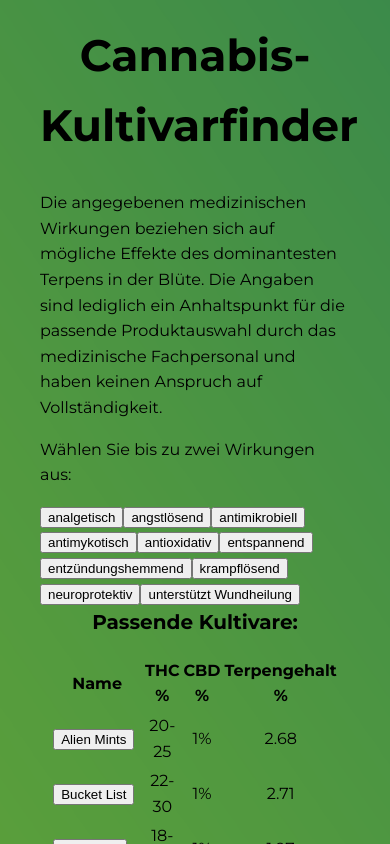
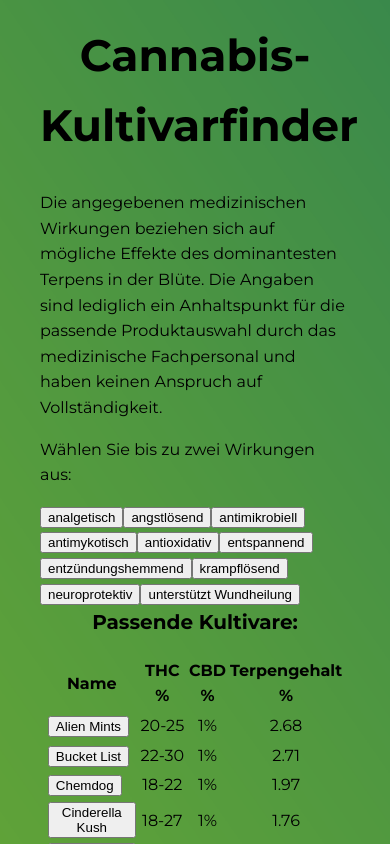
Before and after one commit to Benne420/kultivarfinder_app, a React (Create React App) app: page / in a window 390 px wide. Shown: the top 844 px of the page. Built offline with nearby package versions, Linux system fonts and the light colour scheme; no server answers; a web font is replaced by a local one.

Commit message:
Changes to be committed: modified:   src/App.js modified:   src/styles.css

```diff
--- a/src/App.js
+++ b/src/App.js
@@ -118,7 +118,9 @@ export default function CannabisKultivarFinder() {
                           {strain.name}
                         </button>
                       </td>
-                      <td>{strain.thc}</td>
+                      <td>
+                        <span className="thc-values">{strain.thc}</span>
+                      </td>
                       <td className="hidden-sm">{strain.cbd}</td>
                       <td className="hidden-sm">{strain.terpen}</td>
                     </tr>
--- a/src/styles.css
+++ b/src/styles.css
@@ -1,4 +1,4 @@
-@import url('https://fonts.googleapis.com/css2?family=Montserrat:wght@400;700&display=swap');
+@import url("https://fonts.googleapis.com/css2?family=Montserrat:wght@400;700&display=swap");
 /* ================================================
    Globaler Reset & Basis
    ================================================ */
@@ -155,4 +155,7 @@ nav a:hover {
   body {
     margin: 20px;
   }
+  .thc-values {
+    white-space: nowrap;
+  }
 }
```
